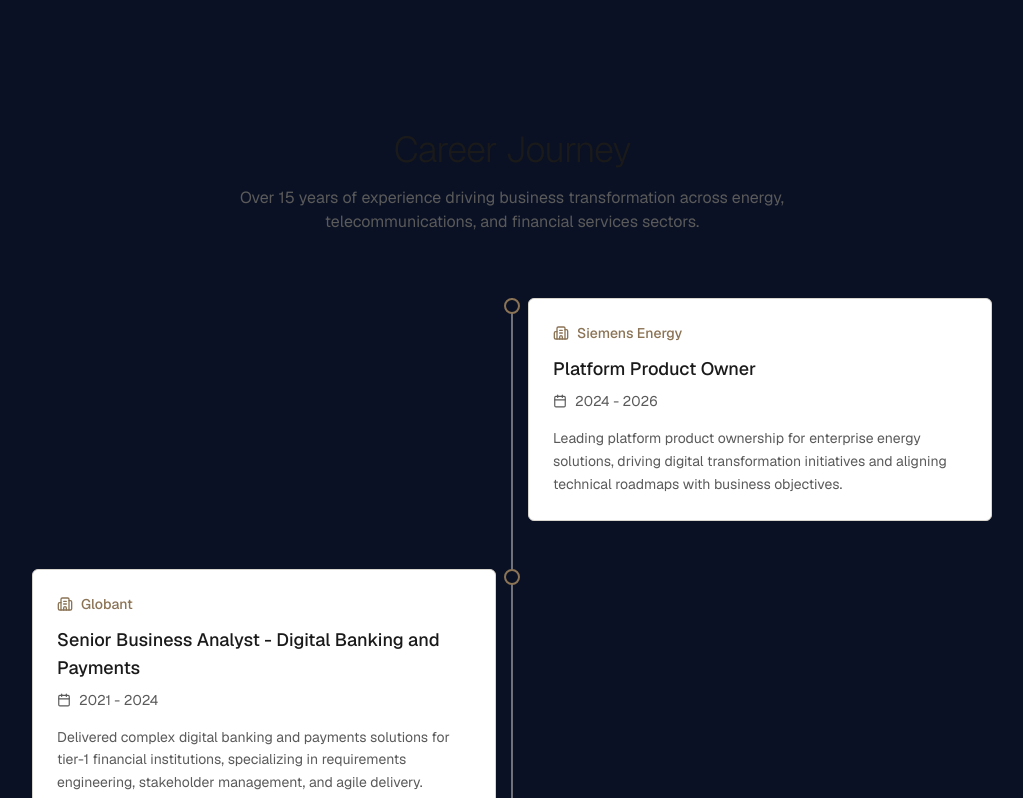
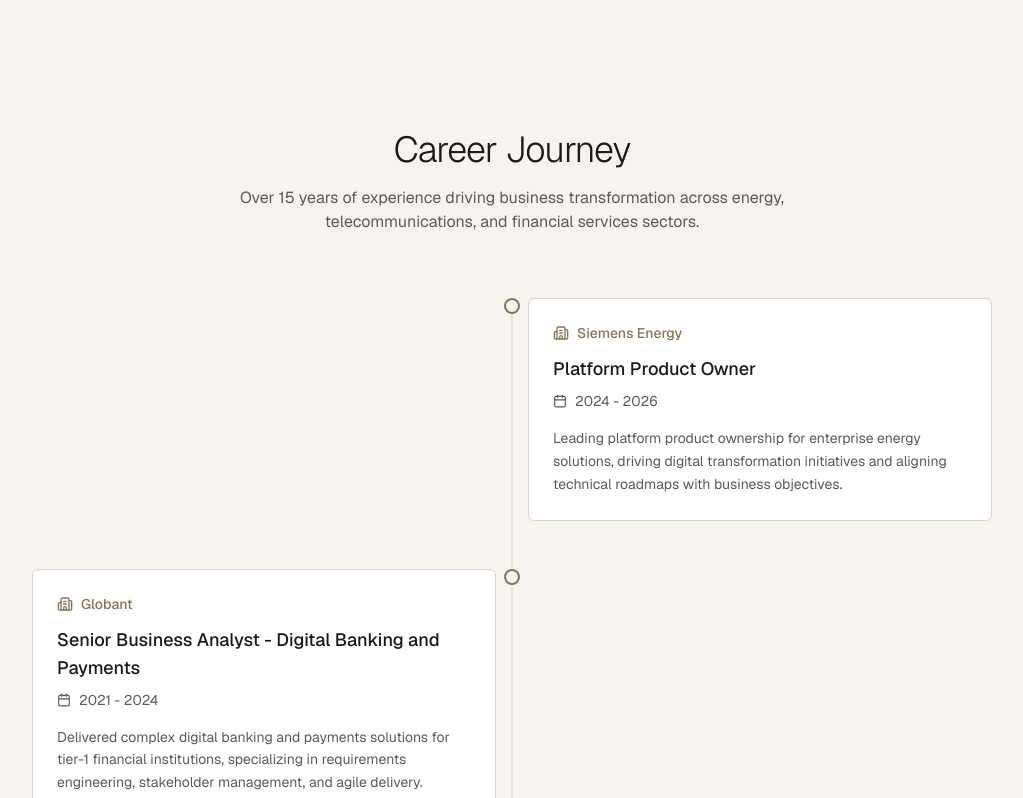
Before and after one commit to Zombieskin/v0-portfolio-website, a Next.js app: page / in a window 1280 px wide. Shown: the part 2209-3007 px from the top of the page, without its empty margins (128-1151 px from the left). Built offline with nearby package versions, Linux system fonts and the light colour scheme.

Commit message:
Revert background color to original value

```diff
--- a/app/globals.css
+++ b/app/globals.css
@@ -4,7 +4,7 @@
 @custom-variant dark (&:is(.dark *));
 
 :root {
-  --background: #0a1124; /* changed from #F7F4EF to dark navy */
+  --background: #F7F4EF; /* reverted to original */
   --foreground: #1a1a1a;
   --card: #FFFFFF;
   --card-foreground: #1a1a1a;
```
